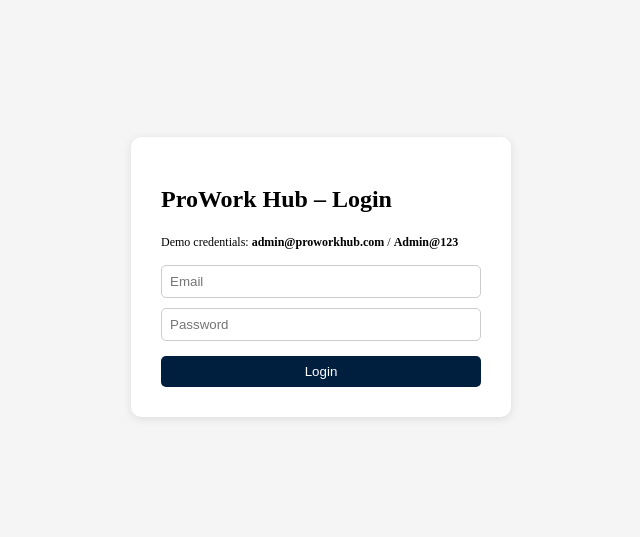
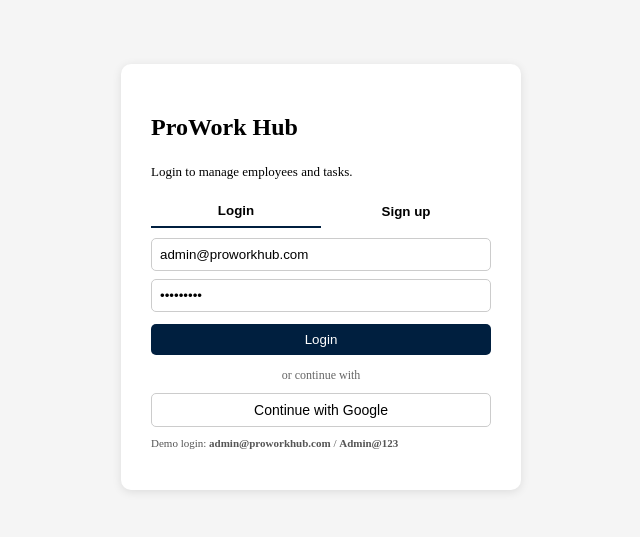
Before and after one commit to pranitha1404/prowork-hub, a React (Vite) app in the folder frontend/: page /auth in a window 1280 px wide. Before the commit this address led to /login. Shown: the part 131-668 px from the top of the page, without its empty margins (319-959 px from the left). Built offline with nearby package versions, Linux system fonts and the light colour scheme.

Commit message:
Add full Auth (login/signup/google) and protect routes

```diff
--- a/frontend/src/App.jsx
+++ b/frontend/src/App.jsx
@@ -6,16 +6,26 @@
   Link,
 } from "react-router-dom";
 
-import Login from "./pages/Login";
+import Auth from "./pages/Auth";
+import Dashboard from "./pages/Dashboard";
 import Employees from "./pages/Employees";
 import Tasks from "./pages/Tasks";
-import Dashboard from "./pages/Dashboard";
 import TaskBoard from "./pages/TaskBoard";
 
-// simple protected route wrapper
+// simple calendar placeholder (so Calendar link works)
+function Calendar() {
+  return (
+    <div style={{ padding: "30px" }}>
+      <h1>Calendar</h1>
+      <p>Calendar view coming soon.</p>
+    </div>
+  );
+}
+
+// protect routes
 function ProtectedRoute({ children }) {
   const isAuthed = !!localStorage.getItem("prowork_auth");
-  return isAuthed ? children : <Navigate to="/login" replace />;
+  return isAuthed ? children : <Navigate to="/auth" replace />;
 }
 
 function Navbar() {
@@ -23,7 +33,7 @@
 
   const logout = () => {
     localStorage.removeItem("prowork_auth");
-    window.location.href = "/login";
+    window.location.href = "/auth";
   };
 
   if (!isAuthed) return null;
@@ -43,6 +53,9 @@
         </Link>
         <Link style={link} to="/task-board">
           Task Board
+        </Link>
+        <Link style={link} to="/calendar">
+          Calendar
         </Link>
         <button onClick={logout} style={logoutBtn}>
           Logout
@@ -80,10 +93,10 @@
     <Router>
       <Navbar />
       <Routes>
-        {/* public */}
-        <Route path="/login" element={<Login />} />
+        {/* public auth page */}
+        <Route path="/auth" element={<Auth />} />
 
-        {/* protected routes */}
+        {/* protected pages */}
         <Route
           path="/dashboard"
           element={
@@ -116,16 +129,17 @@
             </ProtectedRoute>
           }
         />
-
-        {/* default: go to dashboard if logged in, else login */}
         <Route
-          path="*"
+          path="/calendar"
           element={
             <ProtectedRoute>
-              <Dashboard />
+              <Calendar />
             </ProtectedRoute>
           }
         />
+
+        {/* default: go to auth */}
+        <Route path="*" element={<Navigate to="/auth" replace />} />
       </Routes>
     </Router>
   );
--- /dev/null
+++ b/frontend/src/pages/Auth.jsx
@@ -0,0 +1,224 @@
+import { useState } from "react";
+import { useNavigate } from "react-router-dom";
+
+const DEMO_EMAIL = "admin@proworkhub.com";
+const DEMO_PASSWORD = "Admin@123";
+
+export default function Auth() {
+  const [mode, setMode] = useState("login"); // "login" or "signup"
+  const [name, setName] = useState("");
+  const [email, setEmail] = useState(DEMO_EMAIL);
+  const [password, setPassword] = useState(DEMO_PASSWORD);
+  const [error, setError] = useState("");
+  const navigate = useNavigate();
+
+  const handleLogin = (e) => {
+    e.preventDefault();
+
+    const savedUser = localStorage.getItem("prowork_user");
+    const parsedUser = savedUser ? JSON.parse(savedUser) : null;
+
+    const isDemo =
+      email === DEMO_EMAIL && password === DEMO_PASSWORD;
+
+    const isSignedUp =
+      parsedUser &&
+      parsedUser.email === email &&
+      parsedUser.password === password;
+
+    if (isDemo || isSignedUp) {
+      const loggedUser = isDemo
+        ? { name: "Admin User", email: DEMO_EMAIL }
+        : { name: parsedUser.name, email: parsedUser.email };
+
+      localStorage.setItem("prowork_auth", JSON.stringify(loggedUser));
+      setError("");
+      navigate("/dashboard");
+    } else {
+      setError("Invalid email or password.");
+    }
+  };
+
+  const handleSignup = (e) => {
+    e.preventDefault();
+    if (!name || !email || !password) {
+      setError("Please fill all fields.");
+      return;
+    }
+    const newUser = { name, email, password };
+    localStorage.setItem("prowork_user", JSON.stringify(newUser));
+    localStorage.setItem(
+      "prowork_auth",
+      JSON.stringify({ name, email })
+    );
+    setError("");
+    navigate("/dashboard");
+  };
+
+  const continueWithGoogle = () => {
+    // DEMO only – no real Google OAuth
+    const googleUser = {
+      name: "Google User",
+      email: "googleuser@gmail.com",
+    };
+    localStorage.setItem("prowork_auth", JSON.stringify(googleUser));
+    navigate("/dashboard");
+  };
+
+  return (
+    <div style={outer}>
+      <div style={card}>
+        <h2 style={{ marginBottom: "10px" }}>ProWork Hub</h2>
+        <p style={{ fontSize: "13px", marginBottom: "15px" }}>
+          {mode === "login"
+            ? "Login to manage employees and tasks."
+            : "Create an account (demo – saved in your browser)."}
+        </p>
+
+        <div style={tabs}>
+          <button
+            style={{
+              ...tabBtn,
+              borderBottom:
+                mode === "login" ? "2px solid #001f3f" : "none",
+            }}
+            onClick={() => {
+              setMode("login");
+              setError("");
+            }}
+          >
+            Login
+          </button>
+          <button
+            style={{
+              ...tabBtn,
+              borderBottom:
+                mode === "signup" ? "2px solid #001f3f" : "none",
+            }}
+            onClick={() => {
+              setMode("signup");
+              setError("");
+            }}
+          >
+            Sign up
+          </button>
+        </div>
+
+        {mode === "signup" && (
+          <input
+            style={input}
+            type="text"
+            placeholder="Full name"
+            value={name}
+            onChange={(e) => setName(e.target.value)}
+          />
+        )}
+
+        <input
+          style={input}
+          type="email"
+          placeholder="Email"
+          value={email}
+          onChange={(e) => setEmail(e.target.value)}
+        />
+
+        <input
+          style={input}
+          type="password"
+          placeholder="Password"
+          value={password}
+          onChange={(e) => setPassword(e.target.value)}
+        />
+
+        {error && (
+          <p style={{ color: "red", fontSize: "12px" }}>{error}</p>
+        )}
+
+        {mode === "login" ? (
+          <button style={primaryBtn} onClick={handleLogin}>
+            Login
+          </button>
+        ) : (
+          <button style={primaryBtn} onClick={handleSignup}>
+            Create account
+          </button>
+        )}
+
+        <div style={{ textAlign: "center", margin: "10px 0" }}>
+          <span style={{ fontSize: "12px", color: "#666" }}>
+            or continue with
+          </span>
+        </div>
+
+        <button style={googleBtn} onClick={continueWithGoogle}>
+          Continue with Google
+        </button>
+
+        <p style={{ fontSize: "11px", marginTop: "10px", color: "#555" }}>
+          Demo login: <b>{DEMO_EMAIL}</b> / <b>{DEMO_PASSWORD}</b>
+        </p>
+      </div>
+    </div>
+  );
+}
+
+const outer = {
+  minHeight: "100vh",
+  display: "flex",
+  justifyContent: "center",
+  alignItems: "center",
+  background: "#f5f5f5",
+};
+
+const card = {
+  background: "#fff",
+  padding: "30px",
+  borderRadius: "10px",
+  boxShadow: "0 2px 10px rgba(0,0,0,0.1)",
+  width: "340px",
+  display: "flex",
+  flexDirection: "column",
+};
+
+const tabs = {
+  display: "flex",
+  marginBottom: "10px",
+};
+
+const tabBtn = {
+  flex: 1,
+  padding: "8px 0",
+  background: "transparent",
+  border: "none",
+  cursor: "pointer",
+  fontWeight: "bold",
+};
+
+const input = {
+  marginBottom: "8px",
+  padding: "8px",
+  borderRadius: "5px",
+  border: "1px solid #ccc",
+};
+
+const primaryBtn = {
+  padding: "8px",
+  borderRadius: "5px",
+  border: "none",
+  background: "#001f3f",
+  color: "#fff",
+  cursor: "pointer",
+  marginTop: "4px",
+};
+
+const googleBtn = {
+  padding: "8px",
+  borderRadius: "5px",
+  border: "1px solid #ccc",
+  background: "#fff",
+  cursor: "pointer",
+  display: "flex",
+  justifyContent: "center",
+  alignItems: "center",
+  fontSize: "14px",
+};
```
